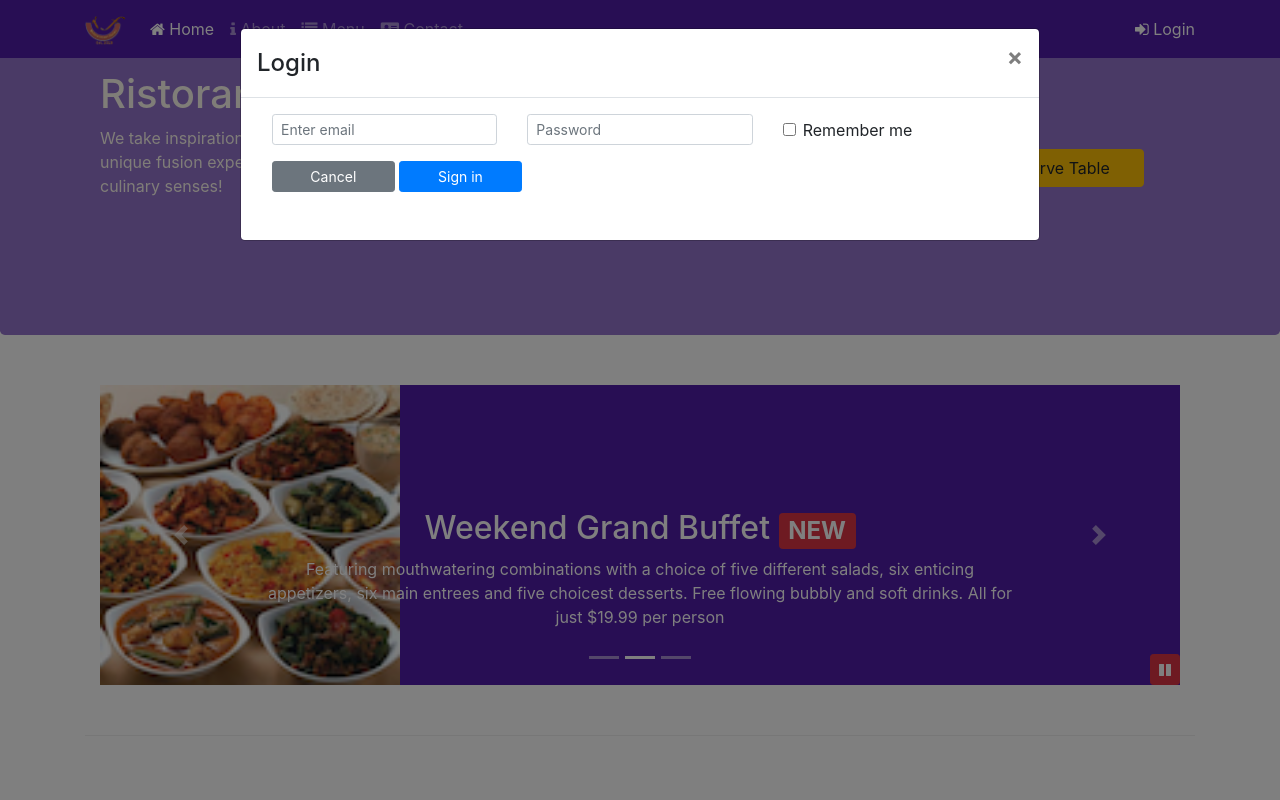
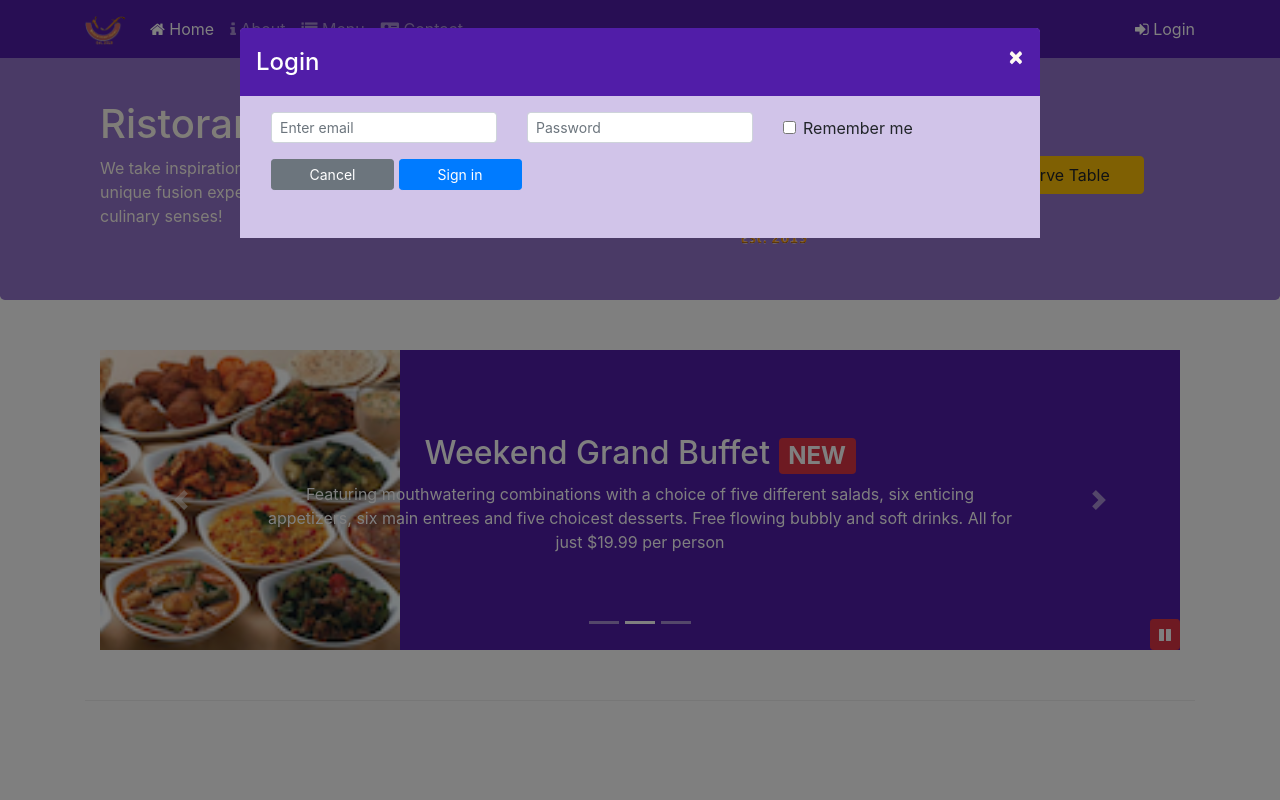
Before and after one commit to Balasumanth6/bootstrap4, a website: page index.html in a window 1280 px wide. Both pictures are taken after a click on the link "Login". Shown: the top 800 px of the page. Drawn offline with nearby package versions, Linux system fonts and the light colour scheme.

Commit message:
after Assignment 4

```diff
--- a/contactus.html
+++ b/contactus.html
@@ -13,7 +13,7 @@
     <link rel="stylesheet" href="node_modules/bootstrap/dist/css/bootstrap.min.css">
     <link rel="stylesheet" href="node_modules/font-awesome/css/font-awesome.min.css">
     <link rel="stylesheet" href="node_modules/bootstrap-social/bootstrap-social.css">
-    <link href="css/styles-old.css" rel="stylesheet">
+    <link href="css/styles.css" rel="stylesheet">
 </head>
 
 <body>
--- a/css/styles-old.css
+++ b/css/styles-old.css
@@ -70,3 +70,17 @@ body {
 	bottom: 0px;
 	z-index: 1;
 }
+
+.modal-header {
+  background: #512DA8;
+}
+
+.close {
+  color: #fff;
+  text-shadow: 0 1px 0 #fff;
+  opacity: 1;
+}
+
+.modal-body {
+	background-color: #D1C4E9;
+}
--- a/css/styles.scss
+++ b/css/styles.scss
@@ -2,8 +2,10 @@ $lt-grey: #ddd;
 $background-dark: #511DA8;
 $background-light: #9575CD;
 $background-pale: #D1C4E9;
+$floralwhite: #fffaf0;
 
-//Height Variables
+// Height Variables
+
 $carousel-item-height: 300px;
 
 @mixin zero-margin ($pad-up-dn, $pad-left-right) {
@@ -27,9 +29,14 @@ $carousel-item-height: 300px;
 }
 
 .jumbotron {
-	@include zero-margin(70px, 30px);
+	@include zero-margin(100px, 30px);
 	background: $background-light;
-	color: floralwhite;
+	color: $floralwhite;
+	padding-bottom: 50px;
+}
+
+#max150 {
+    max-height: 150px;
 }
 
 address {
@@ -44,7 +51,7 @@ body {
 }
 
 .navbar-dark {
-	background-color: $background-dark;
+	background-color: $background-dark !important;
 }
 
 .tab-content {
@@ -69,9 +76,35 @@ body {
 	}
 }
 
+.carousel-caption {
+	padding-bottom: 60px;
+}
+
 #carouselButton2 {
 	right: 0px;
 	position: absolute;
 	bottom: 0px;
 	z-index: 1;
 }
+
+.modal-content {
+	border: 0px;
+	.modal-header {
+		background-color: $background-dark;
+		color: $floralwhite;
+		border: 0px;
+
+		button {
+			color: $floralwhite;
+		}
+	}
+	.modal-body {
+		background-color: $background-pale;
+	}
+}
+
+.close {
+  color: $floralwhite;
+  text-shadow: 0 1px 0 #fff;
+  opacity: 1;
+}
--- a/index.html
+++ b/index.html
@@ -12,7 +12,7 @@
     <link rel="stylesheet" href="node_modules/bootstrap-social/bootstrap-social.css">
     <link rel="stylesheet" href="css/styles.css">
     <title>Ristorante Con Fusion</title>
-</head>
+</header>
 
 <body>
 
@@ -29,7 +29,8 @@
                     <li class="nav-item"><a class="nav-link" href="contactus.html"><span class="fa fa-address-card"></span> Contact</a></li>
                 </ul>
                 <span class="navbar-text ml-auto">
-                    <a href="" data-toggle="modal" data-target="#loginModal">
+                    <!-- <a href="" data-toggle="modal" data-target="#loginModal"> -->
+                    <a id="loginButton">
                         <span class="fa fa-sign-in"></span>
                         Login
                     </a>
@@ -42,7 +43,7 @@
         <div class="modal-dialog modal-lg" role="content">
             <div class="modal-content">
                 <div class="modal-header">
-                    <h4 class="modal-title"> Login</h4>
+                    <h4 class="modal-title text-white"> Login</h4>
                     <button type="button" class="close" data-dismiss="modal">
                         &times;
                     </button>
@@ -85,7 +86,7 @@
                     <h1>Ristorante con Fusion</h1>
                     <p>We take inspiration from the World's best cuisines, and create a unique fusion experience. Our lipsmacking creations will tickle your culinary senses!</p>
                 </div>
-                <div class="col-12 col-sm-3 align-self-center text-center">
+                <div class="col-12 col-sm-3 align-self-center text-center" id="max150">
                     <br class="visible-xs">
                     <img src="img/logo.png" class="img-fluid">
                     <br class="visible-xs"><br class="visible-xs"><br class="visible-xs">
@@ -93,7 +94,10 @@
                 <div class="col-sm-3 align-self-center">
                     <div class="col-12 col-sm-10 offset-sm-1 align-self-center text-center">
                         <!-- <a href="#ReserveForm"><button type="submit" class="btn btn-warning btn-block" data-toggle="tooltip" data-html="true" title="Or Call Us at <br><strong>+98480 22335</strong>" data-placement="bottom"> Reserve Table</button></a> -->
-                        <a><button data-target="#reserveModal" type="submit" data-toggle="modal" class="btn btn-warning btn-block"> Reserve Table</button></a>
+                        <a id="reserveButton">
+                        <!-- <button data-target="#reserveModal" type="submit" data-toggle="modal" class="btn btn-warning btn-block"> Reserve Table</button> -->
+                        <button type="submit" class="btn btn-warning btn-block"> Reserve Table</button>
+                        </a>
                     </div>
                 </div>
             </div>
@@ -105,7 +109,7 @@
             <div class="modal-content">
 
                 <div class="modal-header">
-                	<h4 class="modal-title"> Reserve a Table</h4>
+                	<h4 class="modal-title text-white"> Reserve a Table</h4>
 					<button type="button" class="close" data-dismiss="modal"> &times;</button>
                 </div>
 
@@ -401,9 +405,8 @@
 		$(document).ready(function() {
 
 			$('#mycarousel').carousel({ interval:2000 });
-            console.log('hello');
+
 			$("#carouselButton2").click(function() {
-            console.log('hello2');
 
 				if ($("#carouselButton").children().hasClass('fa-pause')) {
 	 				$("#mycarousel").carousel('pause');
@@ -416,9 +419,20 @@
 	 				$("#carouselButton").children("span").addClass('fa-pause');
 				}
 			});
+
+            $('#loginButton').click(function() {
+                $('#loginModal').modal('toggle');
+
+            });
+
+            $('#reserveButton').click(function(){
+                $('#reserveModal').modal('toggle');
+            });
+
 		});
+
+
 	</script>
-
 
 </body>
 
```
Also changed, not shown: aboutus.html (+3 -3 lines), css/styles.css.
